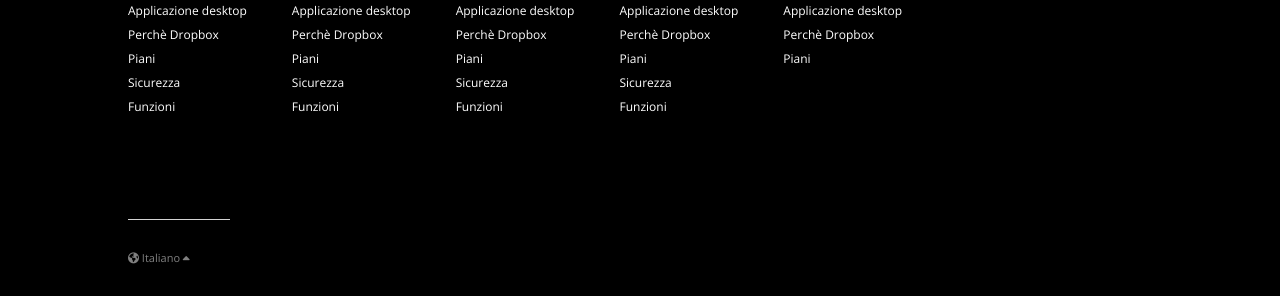
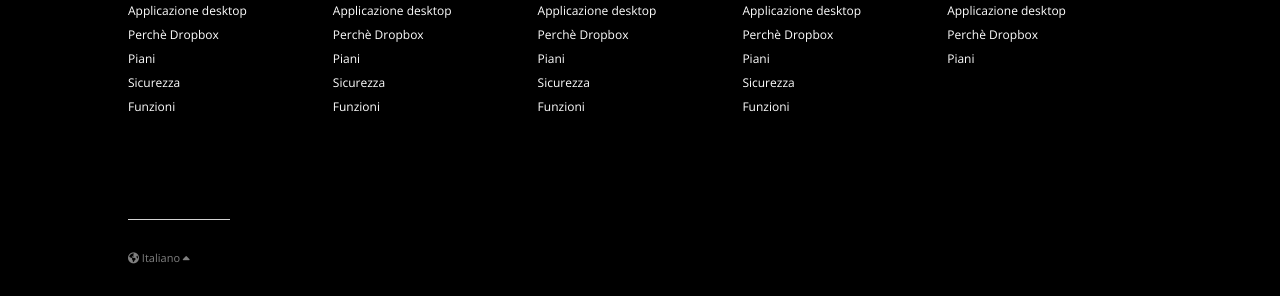
Before and after one commit to ferdlet/htmlcss-dropbox, a plain HTML site: page index.html in a window 1280 px wide. Shown: the part 5532-5828 px from the top of the page. Drawn offline with nearby package versions, Linux system fonts and the light colour scheme.

Commit message:
width colonne footer sistemata

```diff
--- a/css/style.css
+++ b/css/style.css
@@ -590,7 +590,7 @@
 
 .col-footer {
     float: left;
-    width: calc(80% / 5 - 40px);
+    width: calc(100% / 5 - 40px);
     margin-right: 40px;
 }
 
```
